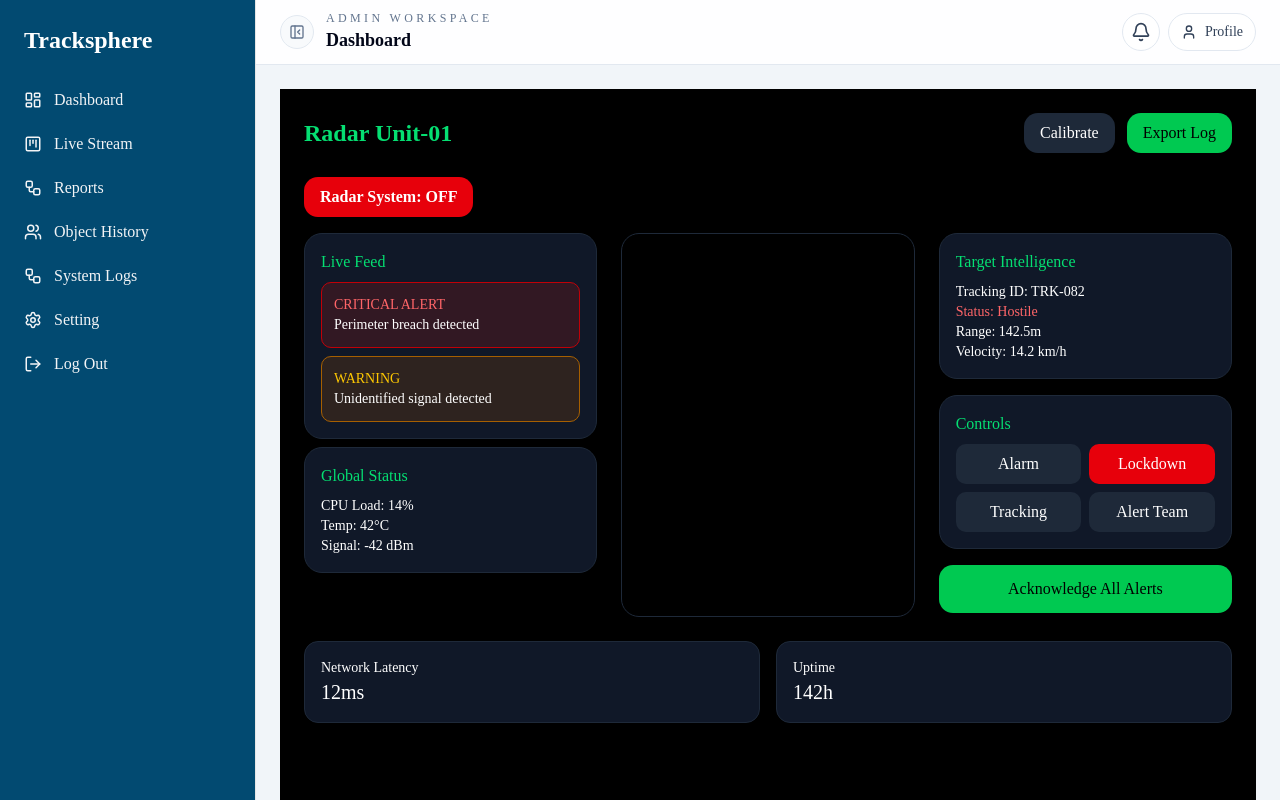
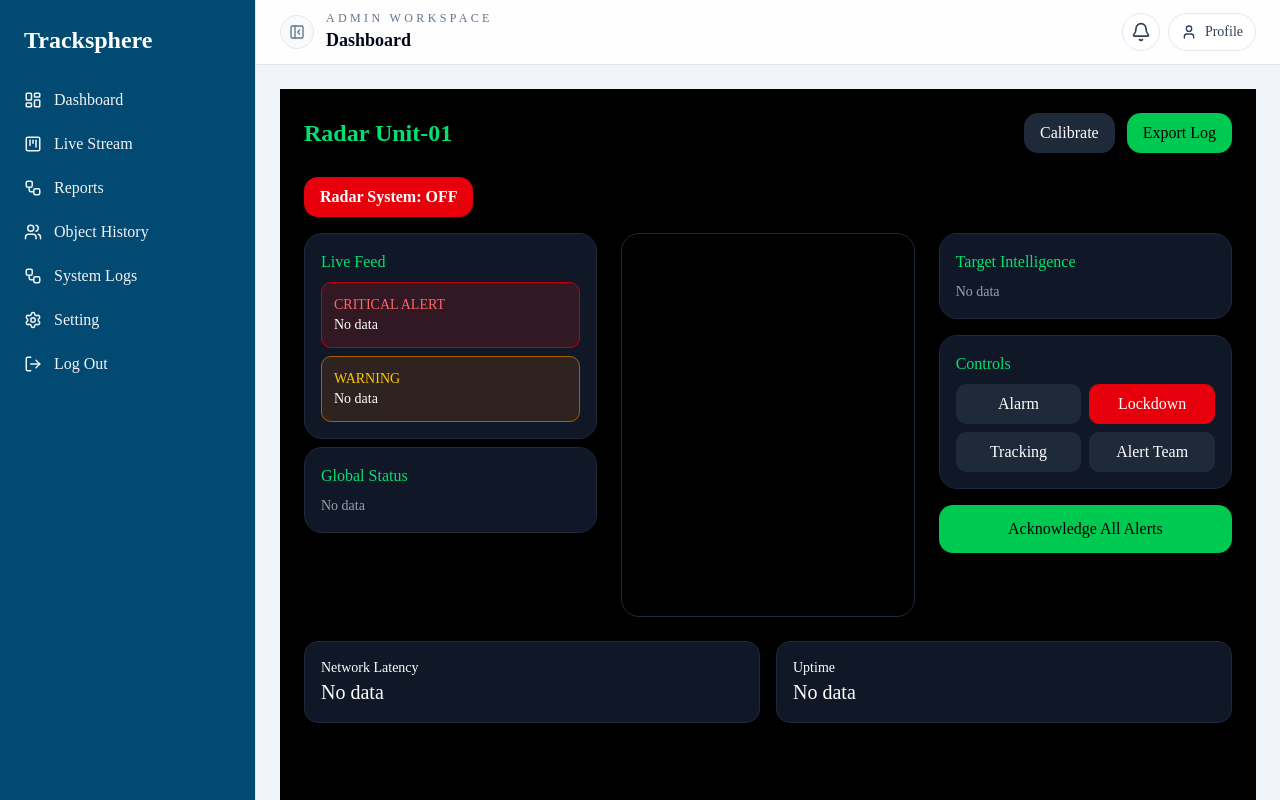
Before and after one commit to hemantgupta98/TrackSphere, a Next.js app in the folder frontend/: page /src/dashboard in a window 1280 px wide. Built offline with nearby package versions, Linux system fonts and the light colour scheme.

Commit message:
update radar dashboard control system

```diff
--- a/frontend/app/src/dashboard/page.tsx
+++ b/frontend/app/src/dashboard/page.tsx
@@ -5,6 +5,29 @@ import { useState } from "react";
 import RadarPage from "@/components/layout/radar";
 export default function RadarDashboard() {
   const [isRadarOn, setIsRadarOn] = useState(false);
+  const [capturedAlerts] = useState<
+    Array<{
+      level: "critical" | "warning";
+      title: string;
+      message: string;
+    }>
+  >([]);
+  const [targetIntelligence] = useState<{
+    trackingId: string;
+    status: string;
+    range: string;
+    velocity: string;
+  } | null>(null);
+  const [systemMetrics] = useState<{
+    networkLatency: string;
+    uptime: string;
+  } | null>(null);
+  const criticalAlert = capturedAlerts.find(
+    (alert) => alert.level === "critical",
+  );
+  const warningAlert = capturedAlerts.find(
+    (alert) => alert.level === "warning",
+  );
 
   return (
     <div className="min-h-screen bg-black text-white p-6">
@@ -43,20 +66,32 @@ export default function RadarDashboard() {
             <div className="space-y-2 text-sm">
               <div className="bg-red-900/30 p-3 rounded-lg border border-red-700">
                 <p className="text-red-400">CRITICAL ALERT</p>
-                <p>Perimeter breach detected</p>
+                <p>
+                  {isRadarOn && criticalAlert
+                    ? criticalAlert.message
+                    : "No data"}
+                </p>
               </div>
               <div className="bg-yellow-900/30 p-3 rounded-lg border border-yellow-700">
                 <p className="text-yellow-400">WARNING</p>
-                <p>Unidentified signal detected</p>
+                <p>
+                  {isRadarOn && warningAlert ? warningAlert.message : "No data"}
+                </p>
               </div>
             </div>
           </div>
 
           <div className="bg-gray-900 p-4 rounded-2xl border border-gray-800">
             <h2 className="text-green-400 mb-2">Global Status</h2>
-            <p className="text-sm">CPU Load: 14%</p>
-            <p className="text-sm">Temp: 42°C</p>
-            <p className="text-sm">Signal: -42 dBm</p>
+            {isRadarOn ? (
+              <>
+                <p className="text-sm">CPU Load: 14%</p>
+                <p className="text-sm">Temp: 42°C</p>
+                <p className="text-sm">Signal: -42 dBm</p>
+              </>
+            ) : (
+              <p className="text-sm text-gray-400">No data</p>
+            )}
           </div>
         </div>
 
@@ -73,10 +108,22 @@ export default function RadarDashboard() {
         <div className="h-full space-y-4">
           <div className="bg-gray-900 p-4 rounded-2xl border border-gray-800">
             <h2 className="text-green-400 mb-2">Target Intelligence</h2>
-            <p className="text-sm">Tracking ID: TRK-082</p>
-            <p className="text-sm text-red-400">Status: Hostile</p>
-            <p className="text-sm">Range: 142.5m</p>
-            <p className="text-sm">Velocity: 14.2 km/h</p>
+            {isRadarOn && targetIntelligence ? (
+              <>
+                <p className="text-sm">
+                  Tracking ID: {targetIntelligence.trackingId}
+                </p>
+                <p className="text-sm text-red-400">
+                  Status: {targetIntelligence.status}
+                </p>
+                <p className="text-sm">Range: {targetIntelligence.range}</p>
+                <p className="text-sm">
+                  Velocity: {targetIntelligence.velocity}
+                </p>
+              </>
+            ) : (
+              <p className="text-sm text-gray-400">No data</p>
+            )}
           </div>
 
           <div className="bg-gray-900 p-4 rounded-2xl border border-gray-800">
@@ -99,11 +146,15 @@ export default function RadarDashboard() {
       <div className="grid grid-cols-2 gap-4 mt-6">
         <div className="bg-gray-900 p-4 rounded-xl border border-gray-800">
           <p className="text-sm">Network Latency</p>
-          <h3 className="text-xl">12ms</h3>
+          <h3 className="text-xl">
+            {systemMetrics ? systemMetrics.networkLatency : "No data"}
+          </h3>
         </div>
         <div className="bg-gray-900 p-4 rounded-xl border border-gray-800">
           <p className="text-sm">Uptime</p>
-          <h3 className="text-xl">142h</h3>
+          <h3 className="text-xl">
+            {systemMetrics ? systemMetrics.uptime : "No data"}
+          </h3>
         </div>
       </div>
     </div>
```
